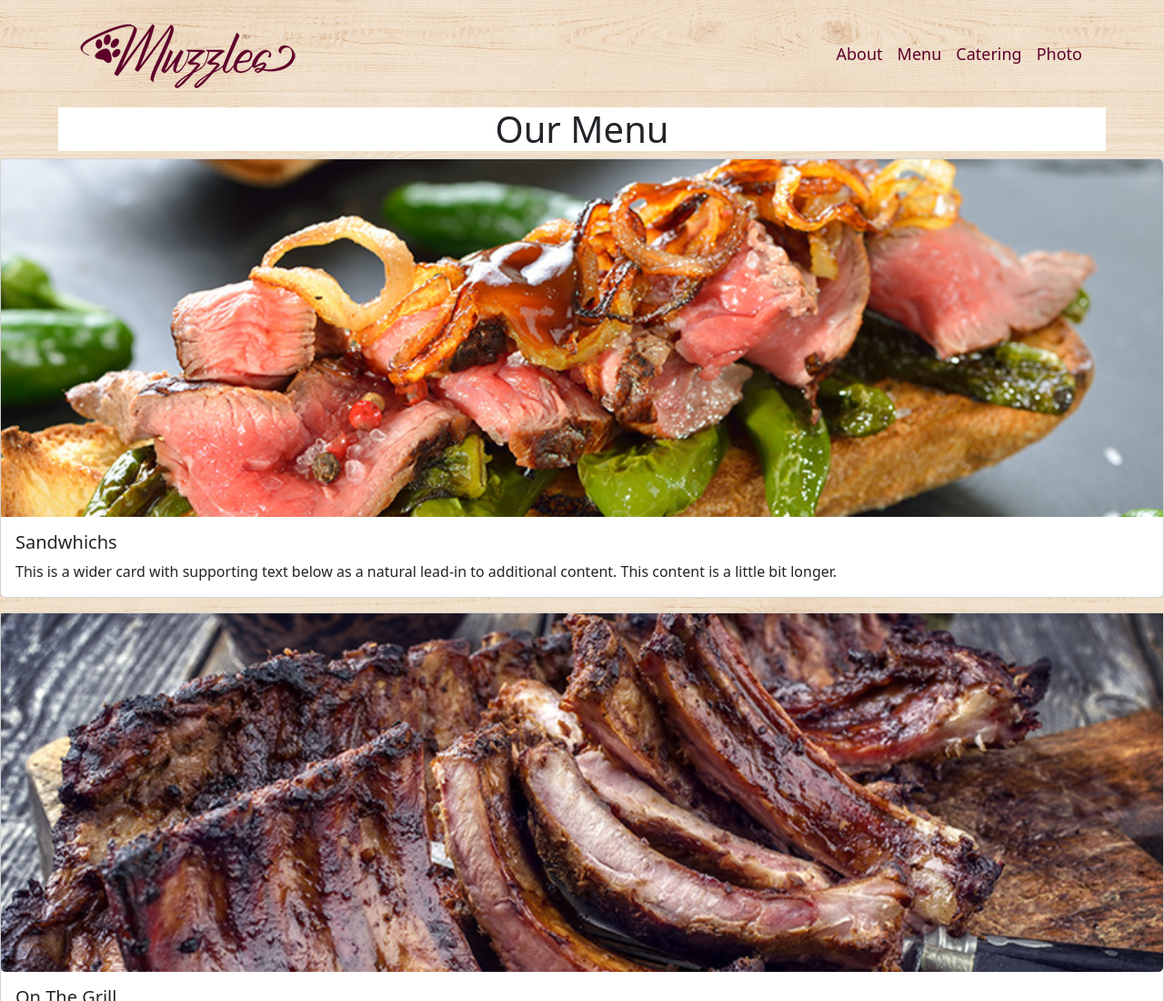
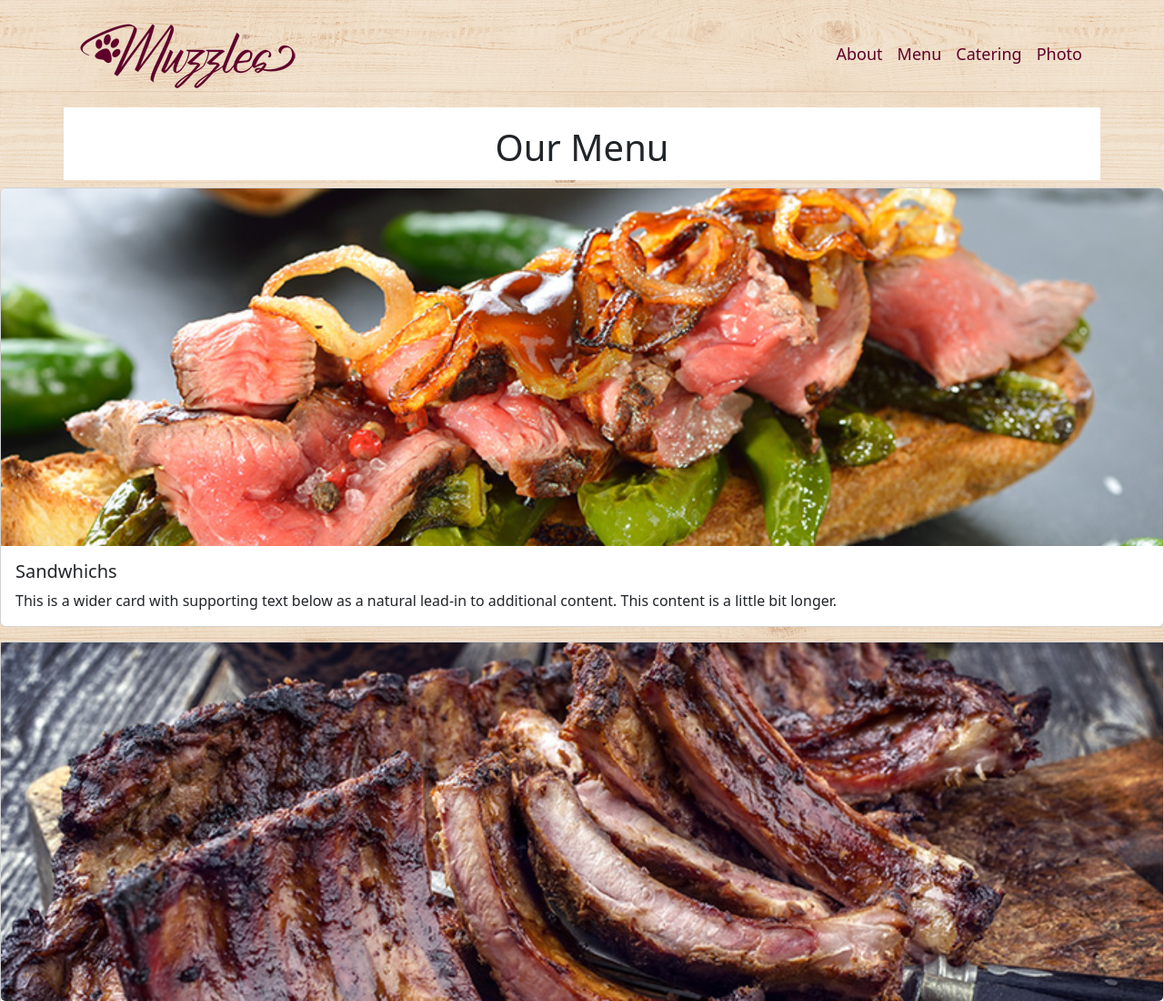
Before and after one commit to Girthstorm/YounathanAPuppyHotel, a plain HTML site: page pages/menu.html in a window 1280 px wide. Shown: the top 1100 px of the page at 91% size. Drawn offline with nearby package versions, Linux system fonts and the light colour scheme.

Commit message:
css and menu page

```diff
--- a/Styles/styles.css
+++ b/Styles/styles.css
@@ -8,8 +8,10 @@ body {
 }
 h1{
     background-color: white;
-    margin-left: 5%;
-    margin-right: 5%;
+padding-left: 0px;
+padding-right: 0px;
+padding-top: 20px;
+height: 80px;
 }
 .hero-image{
     float: right;
--- a/pages/menu.html
+++ b/pages/menu.html
@@ -42,7 +42,11 @@
 
 
 
-    <h1 class="text-center">Our Menu</h1>
+<div class="container">
+    <div class="row">
+        <h1 class="text-center">Our Menu</h1>
+    </div>
+</div>
     <div class="card mb-3">
         <img src="../assets/menubeef.jpg" class="card-img-top" alt="a beef sandwhich">
         <div class="card-body">
```
